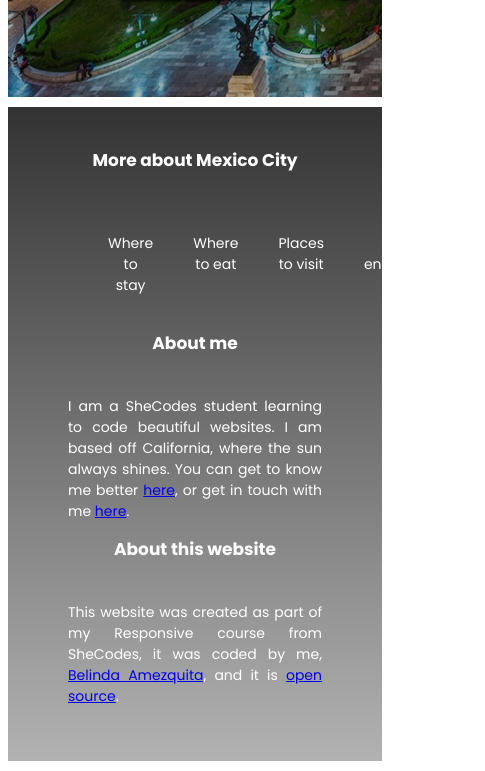
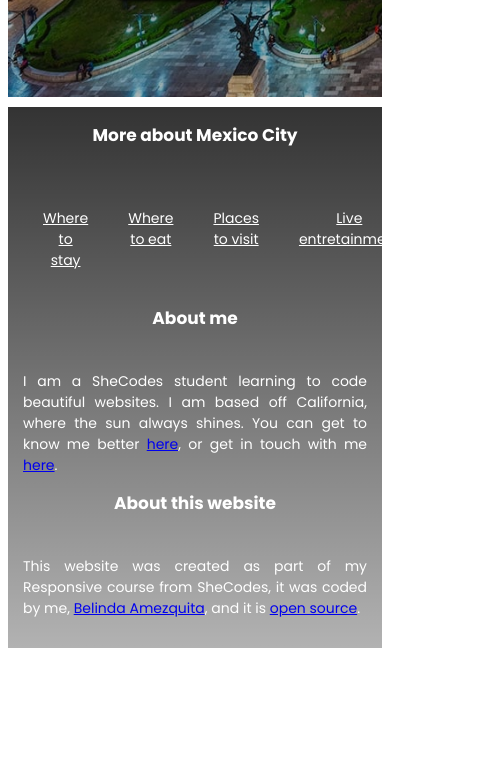
Before and after one commit to belindaam7/travel-project, a plain HTML site: page index.html in a window 390 px wide. Shown: the part 490-1261 px from the top of the page, 485 px wide, since content can reach past the window. After the commit the page ends 1148 px from the top, so only its background shows below. Drawn offline with Linux system fonts and the light colour scheme.

Commit message:
Fixed footer responsiveness

```diff
--- a/styles/styles.css
+++ b/styles/styles.css
@@ -42,9 +42,10 @@ button a:visited {
 footer {
     display: grid;
     grid-template-columns: 1fr 1fr 1fr;
+    grid-gap: 64px;
     margin: 10px 0;
+    padding: 40px;
     color: white;
-    padding: 40px;
     text-align: center;
     font-size: 17px;
     background-image: linear-gradient(rgba(0, 0, 0, 0.8), rgba(0, 0, 0, 0.3)), url(../images/The-colourful-flag-of-Mexico.jpg);
@@ -54,7 +55,6 @@ footer {
     }
 footer p {
     text-align: justify;
-    padding: 0 20px;
     font-size: 14px;
 }
 
@@ -69,18 +69,17 @@ li {
 }
 
 li a:visited {
-    text-decoration: none;
     color: white;
 }
 
 li a:link {
-    text-decoration: none;
     color: white;
 }
 
 @media (max-width: 900px) {
     footer{
         display: block;
+        padding: 40px;
     }
     ul{
         display: inline-flex;
@@ -88,4 +87,15 @@ li a:link {
     li {
         padding: 20px;
     }
+
+    @media (max-width: 500px) {
+footer {
+    padding: 15px;
 }
+ul {
+    padding: 0;
+}
+
+
+    }
+}
```
